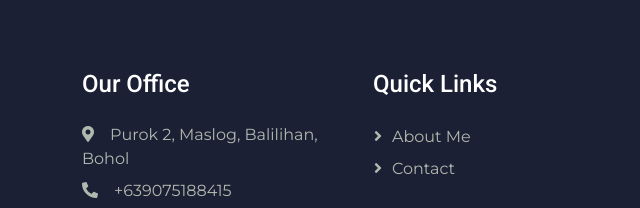
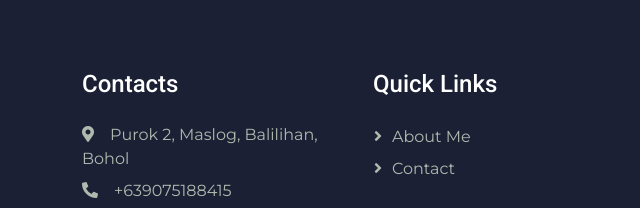
Before and after one commit to Maningning14/portfolio, a plain HTML site: page about.html in a window 1280 px wide. Shown: the part 1125-1333 px from the top of the page, 0-640 px from the left. Drawn offline with nearby package versions, Linux system fonts and the light colour scheme; some packages are replaced by stand-ins of ours; a script that the page names is missing.

Commit message:
Update about.html

```diff
--- a/about.html
+++ b/about.html
@@ -134,7 +134,7 @@
         <div class="container py-5">
             <div class="row g-5">
                 <div class="col-lg-3 col-md-6">
-                    <h4 class="text-white mb-4">Our Office</h4>
+                    <h4 class="text-white mb-4">Contacts</h4>
                     <p class="mb-2"><i class="fa fa-map-marker-alt me-3"></i>Purok 2, Maslog, Balilihan, Bohol</p>
                     <p class="mb-2"><i class="fa fa-phone-alt me-3"></i>+639075188415</p>
                     <p class="mb-2"><i class="fa fa-envelope me-3"></i>angeline.oñes19@gmail.com</p>
```
